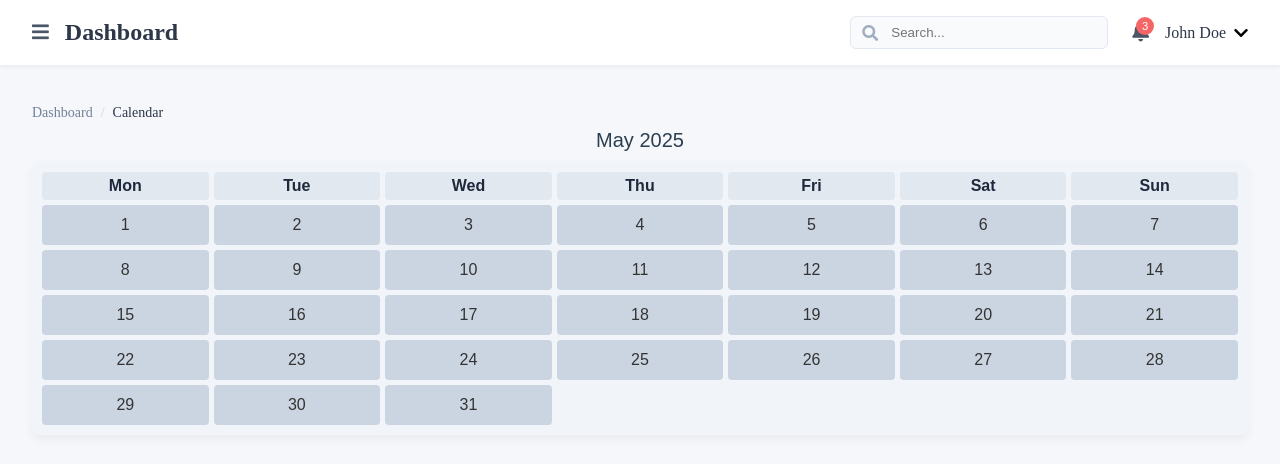
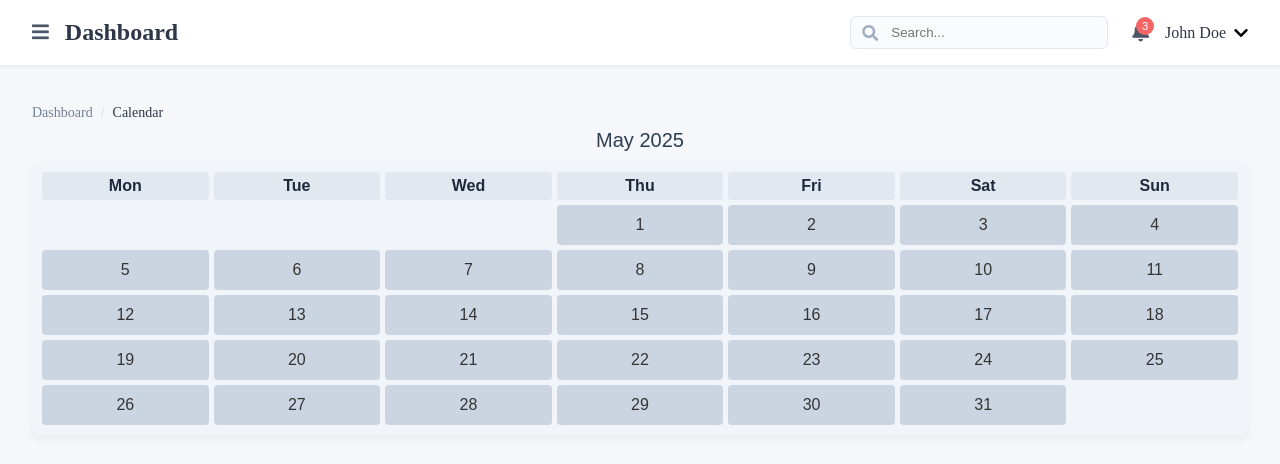
Before and after one commit to sasanedicbn/Mini-app, a Vue app in the folder Mini-app/: page /dashboard/calendar in a window 1280 px wide. Shown: the top 464 px of the page. Built offline with nearby package versions, Linux system fonts and the light colour scheme.

Commit message:
Create function for startDay

```diff
--- a/Mini-app/src/components/Dashboard/DashboardHelpers/DashboardCalendar.vue
+++ b/Mini-app/src/components/Dashboard/DashboardHelpers/DashboardCalendar.vue
@@ -29,7 +29,10 @@
     return new Date(currentYear, currentMonth + 1, 0).getDate()
   })
 
-
+  const startDay = computed(() => {
+    let day = new Date(currentYear, currentMonth, 1).getDay()
+    return day === 0 ? 6 : day - 1
+  })
   </script>
 
 
```
